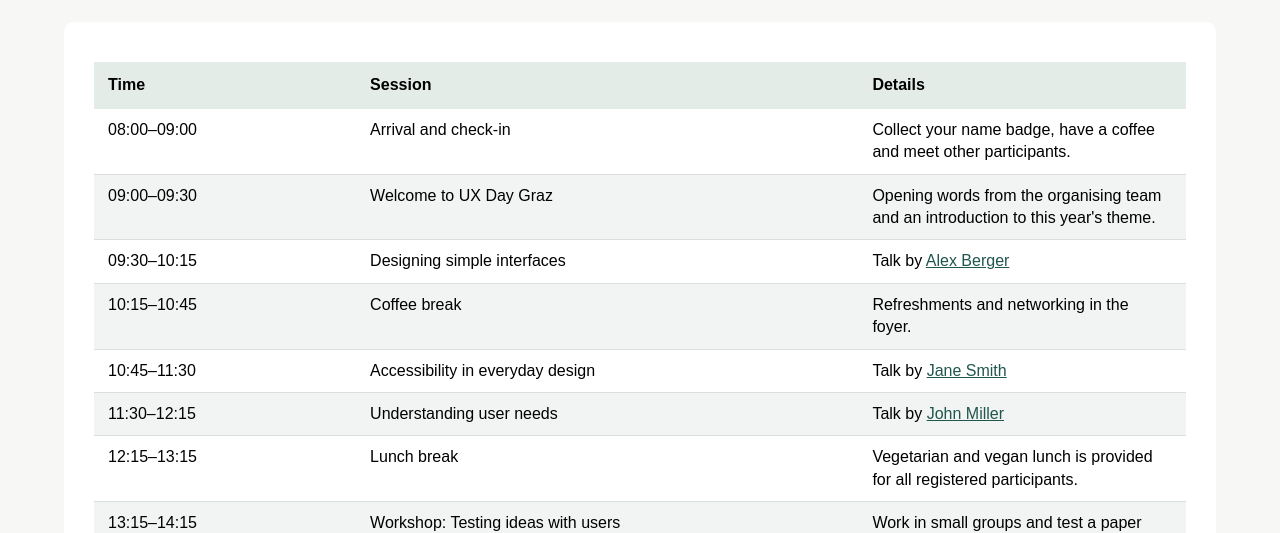
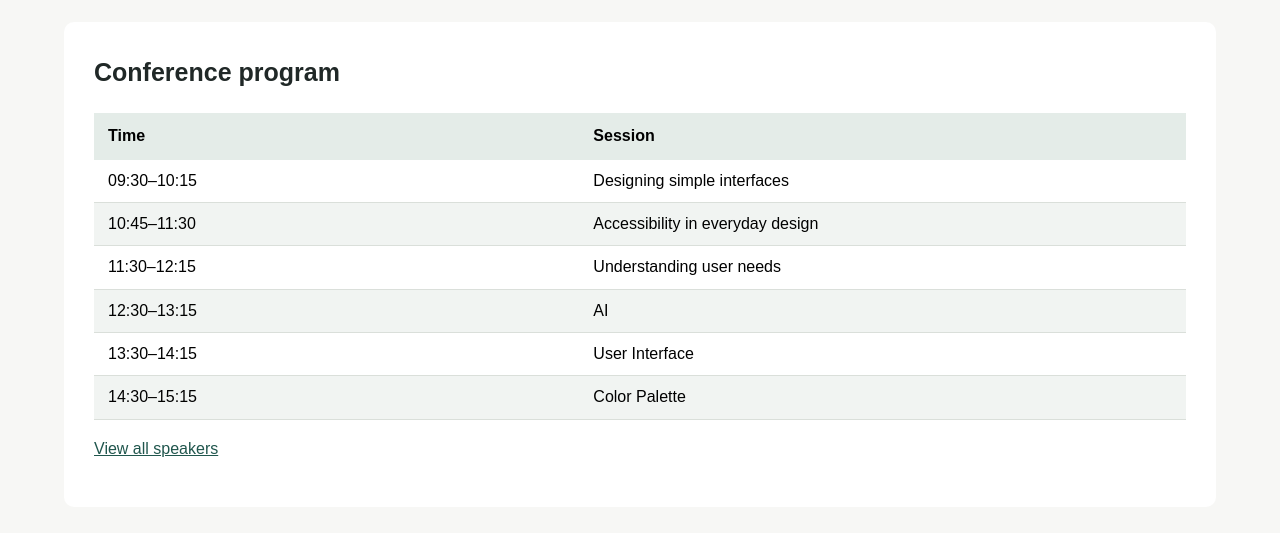
Before and after one commit to crgallud/uxdaygraz-2027, an Eleventy site: page uxdaygraz-2027/src/program.njk in a window 1280 px wide. Shown: the part 270-803 px from the top of the page. Built offline with nearby package versions, Linux system fonts and the light colour scheme; Eleventy itself is replaced by a stand-in of ours; files that its build step writes are made by us from their sources.

Commit message:
Use Selma's speakers, photos and program as shared group content
Co-Authored-By: Claude Opus 5.5 <noreply@anthropic.com>

```diff
--- a/uxdaygraz-2027/src/_data/speakers.json
+++ b/uxdaygraz-2027/src/_data/speakers.json
@@ -5,70 +5,64 @@
     "role": "UX Designer & Web Developer",
     "company": "CreativePixel Studio, Graz",
     "roles": "Speaker, Volunteer",
-    "photo": "person.svg",
-    "bio": "Alex Berger is a UX designer and web developer from Graz, Austria. For more than eight years he has helped local businesses, cultural organisations and start-ups turn complex services into simple, friendly websites.",
-    "additionalBio": "At CreativePixel Studio he leads small design teams and works closely with developers, so ideas move quickly from sketch to working prototype. In his free time he enjoys photography, travelling and teaching beginners how to build their first website.",
-    "talk": "Designing simple interfaces",
-    "abstract": "Simple does not mean empty. Alex shows how to remove noise from an interface step by step: clear priorities, fewer choices and honest labels. He shares before-and-after examples from real projects and a short checklist you can use the next day."
+    "photo": "alex-berger.jpg",
+    "bio": "Alex Berger is a UX designer and web developer from Graz, Austria. He enjoys creating simple and user-friendly websites.",
+    "additionalBio": "He is passionate about technology, design, and improving digital experiences. In his free time, he enjoys photography, travelling, and learning new skills.",
+    "talk": "Designing simple interfaces"
   },
   {
     "slug": "daniel-smith",
     "name": "Daniel Smith",
     "role": "Digital Marketing Specialist",
-    "company": "",
+    "company": "Innovation Agency",
     "roles": "Speaker",
-    "photo": "man1.png",
-    "bio": "Bio coming soon.",
-    "additionalBio": "",
-    "talk": "",
-    "abstract": ""
+    "photo": "daniel-smith.jpg",
+    "bio": "John is a digital marketing specialist, with a big passion for user interface.",
+    "additionalBio": "The session covers the value of a good user interface for digital marketing.",
+    "talk": "Understanding digital marketing"
   },
   {
     "slug": "emma-wilson",
     "name": "Emma Wilson",
     "role": "Project Manager",
-    "company": "",
+    "company": "Digital Agency",
     "roles": "Speaker",
-    "photo": "person.svg",
-    "bio": "Bio coming soon.",
-    "additionalBio": "",
-    "talk": "",
-    "abstract": ""
+    "photo": "emma-wilson.jpg",
+    "bio": "Emma is a project manager who helps teams plan and complete successful digital projects.",
+    "additionalBio": "The session covers teamwork.",
+    "talk": "Managing successful projects."
   },
   {
     "slug": "james-wood",
     "name": "James Wood",
     "role": "Web Developer",
-    "company": "",
+    "company": "Tech Solutins",
     "roles": "Speaker",
-    "photo": "person.svg",
-    "bio": "Bio coming soon.",
-    "additionalBio": "",
-    "talk": "",
-    "abstract": ""
+    "photo": "james-wood.jpg",
+    "bio": "James is a web developer who enjoys building websites.",
+    "additionalBio": "The session covers coding and moderns websites.",
+    "talk": "Building modern websites"
   },
   {
     "slug": "jane-smith",
     "name": "Jane Smith",
     "role": "Accessibility Designer",
-    "company": "Inclusive Design Lab, Vienna",
+    "company": "Example organisation",
     "roles": "Speaker",
-    "photo": "woman1.png",
-    "bio": "Jane Smith is an accessibility designer at Inclusive Design Lab in Vienna. She helps public institutions and companies make their websites and apps usable for everyone, including people who use screen readers, keyboards or screen magnification.",
-    "additionalBio": "Before moving into design, Jane worked as a front-end developer, so she likes practical solutions that teams can apply right away. She regularly tests products together with people with disabilities.",
-    "talk": "Accessibility in everyday design",
-    "abstract": "Accessibility is not an extra feature added at the end of a project. Jane explains the small, everyday decisions that make the biggest difference: readable text, good colour contrast, keyboard navigation and clear form labels. Live demos with a screen reader show how users actually experience our designs."
+    "photo": "jane-smith.jpg",
+    "bio": "Jane is an example speaker created for this student website. Her example session introduces accessibility principles for digital interfaces.",
+    "additionalBio": "The session discusses readable text, keyboard navigation and clear labels.",
+    "talk": "Accessibility in everyday design"
   },
   {
     "slug": "john-miller",
     "name": "John Miller",
     "role": "UX Researcher",
-    "company": "Fieldnote Research, Munich",
+    "company": "Example organisation",
     "roles": "Speaker",
-    "photo": "man2.png",
-    "bio": "John Miller is a UX researcher at Fieldnote Research in Munich. He plans and runs interviews, usability tests and field studies for digital products in health, mobility and education.",
-    "additionalBio": "John believes that good research does not need a big budget. He enjoys showing teams how to talk to users early, test rough ideas and turn what they learn into better design decisions.",
-    "talk": "Understanding user needs",
-    "abstract": "What people say they want and what they actually need are often two different things. John introduces simple research methods such as short interviews, observation and quick prototype tests. You will learn how to ask better questions and how to share findings so the whole team can use them."
+    "photo": "john-miller.jpg",
+    "bio": "John is an example speaker created for this student website. His example session focuses on understanding what people need from digital services.",
+    "additionalBio": "The session covers interviews, observation and testing early design ideas with users.",
+    "talk": "Understanding user needs"
   }
 ]
--- a/uxdaygraz-2027/src/program.njk
+++ b/uxdaygraz-2027/src/program.njk
@@ -4,74 +4,39 @@ permalink: "program.html"
 title: Program
 ---
 <main>
+  <h2>Conference program</h2>
+
   <table class="schedule">
     <thead>
       <tr>
         <th>Time</th>
         <th>Session</th>
-        <th>Details</th>
       </tr>
     </thead>
     <tbody>
       <tr>
-        <td>08:00–09:00</td>
-        <td>Arrival and check-in</td>
-        <td>Collect your name badge, have a coffee and meet other participants.</td>
-      </tr>
-      <tr>
-        <td>09:00–09:30</td>
-        <td>Welcome to UX Day Graz</td>
-        <td>Opening words from the organising team and an introduction to this year's theme.</td>
-      </tr>
-      <tr>
         <td>09:30–10:15</td>
         <td>Designing simple interfaces</td>
-        <td>Talk by <a href="speakers/alex-berger.html">Alex Berger</a></td>
-      </tr>
-      <tr>
-        <td>10:15–10:45</td>
-        <td>Coffee break</td>
-        <td>Refreshments and networking in the foyer.</td>
       </tr>
       <tr>
         <td>10:45–11:30</td>
         <td>Accessibility in everyday design</td>
-        <td>Talk by <a href="speakers/jane-smith.html">Jane Smith</a></td>
       </tr>
       <tr>
         <td>11:30–12:15</td>
         <td>Understanding user needs</td>
-        <td>Talk by <a href="speakers/john-miller.html">John Miller</a></td>
       </tr>
       <tr>
-        <td>12:15–13:15</td>
-        <td>Lunch break</td>
-        <td>Vegetarian and vegan lunch is provided for all registered participants.</td>
+        <td>12:30–13:15</td>
+        <td>AI</td>
       </tr>
       <tr>
-        <td>13:15–14:15</td>
-        <td>Workshop: Testing ideas with users</td>
-        <td>Work in small groups and test a paper prototype with other participants.</td>
+        <td>13:30–14:15</td>
+        <td>User Interface</td>
       </tr>
       <tr>
-        <td>14:15–15:00</td>
-        <td>Panel: Content and navigation</td>
-        <td>How to organise information so people can find what they are looking for.</td>
-      </tr>
-      <tr>
-        <td>15:00–15:30</td>
-        <td>Coffee break</td>
-        <td>Informal networking and time to talk to the speakers.</td>
-      </tr>
-      <tr>
-        <td>15:30–16:30</td>
-        <td>Open discussion: Designers and AI</td>
-        <td>Share your experiences: where AI tools help and where human designers are needed.</td>
-      </tr>
-      <tr>
-        <td>16:30–17:00</td>
-        <td>Closing</td>
-        <td>Summary of the day, feedback and a look ahead to UX Day Graz 2028.</td>
+        <td>14:30–15:15</td>
+        <td>Color Palette</td>
       </tr>
     </tbody>
   </table>
--- a/uxdaygraz-2027/src/speaker.njk
+++ b/uxdaygraz-2027/src/speaker.njk
@@ -42,9 +42,4 @@ eleventyComputed:
   <h2>About {{ speaker.name }}</h2>
   <p>{{ speaker.bio }}</p>
   {% if speaker.additionalBio %}<p>{{ speaker.additionalBio }}</p>{% endif %}
-
-  {% if speaker.talk %}
-  <h2>About the talk: {{ speaker.talk }}</h2>
-  <p>{{ speaker.abstract }}</p>
-  {% endif %}
 </div>
```
Also changed, not shown: uxdaygraz-2027/src/assets/images/emma-wilson.jpg (added), uxdaygraz-2027/src/assets/images/jane-smith.jpg (added), 4 other files.
